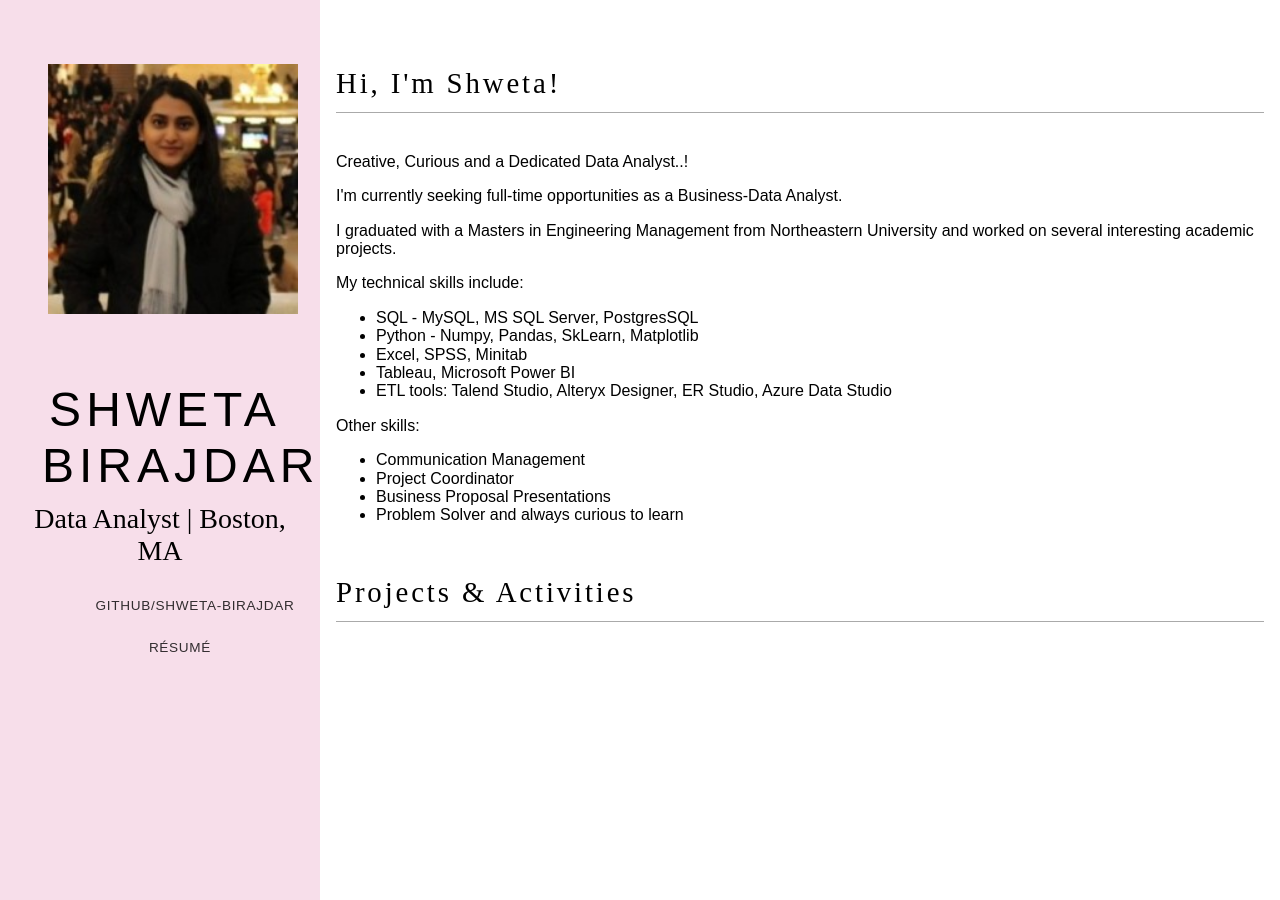
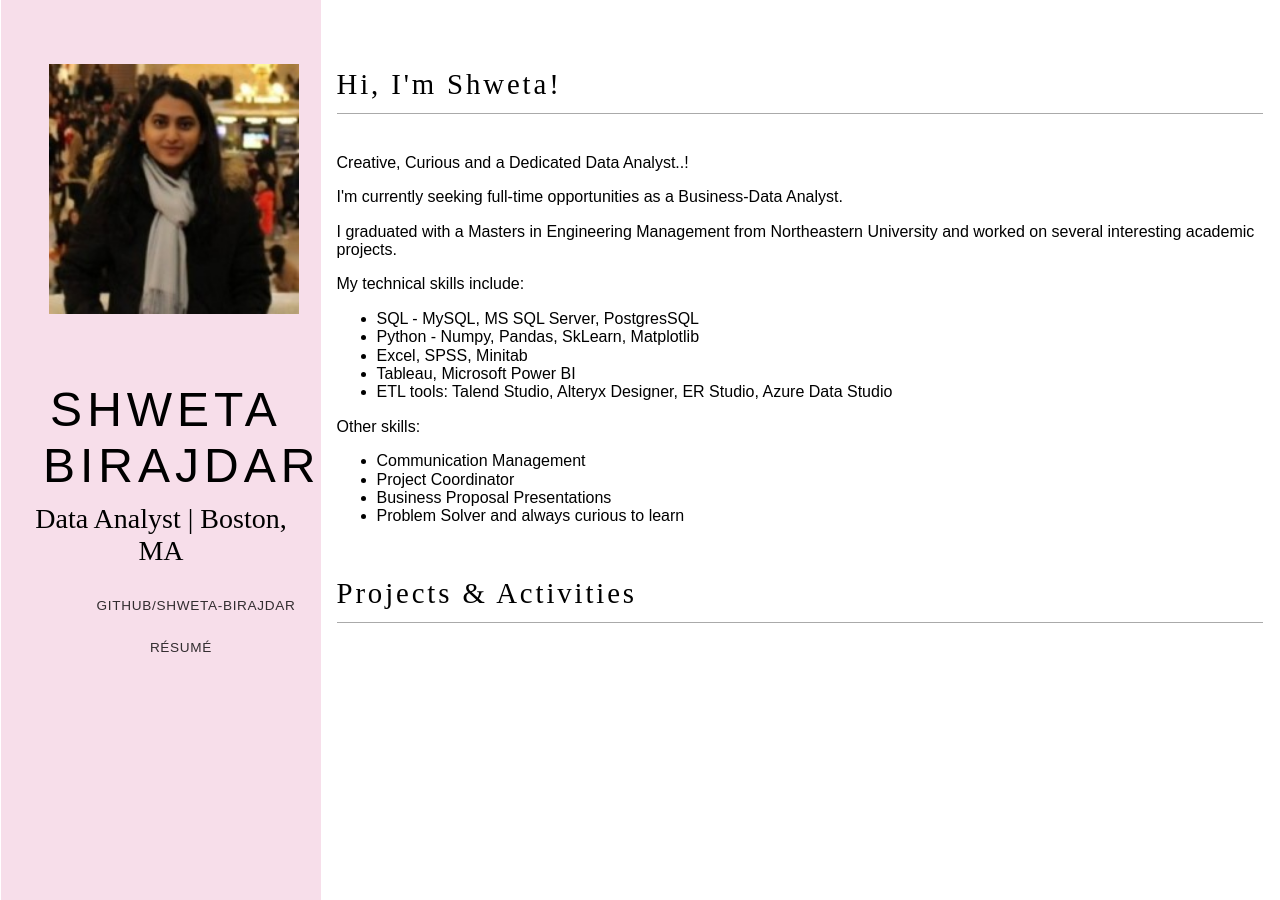
Before and after one commit to shweta-birajdar/shweta-birajdar.github.io, a Jekyll site: the page built from index.html, in a window 1280 px wide. Built offline with Jekyll 4.4.1, drawn with Linux system fonts in a browser that asks for light colours; nearby versions of some CDN libraries; some web fonts are replaced.

Commit message:
Update main.css

```diff
--- a/css/main.css
+++ b/css/main.css
@@ -92,7 +92,7 @@
 }
 
 #layout {
-    padding: 0;
+    padding: 1px;
 }
 
 .header {
@@ -144,7 +144,7 @@
 
 .nav-list {
     margin: 10px;
-    padding: 10;
+    padding: 5;
     list-style: none;
 }
 
@@ -180,7 +180,7 @@
 }
 
 .content {
-    padding: 2em 1em 0;
+    padding: 2em 1em 0.5em;
 }
 
 .post {
```
